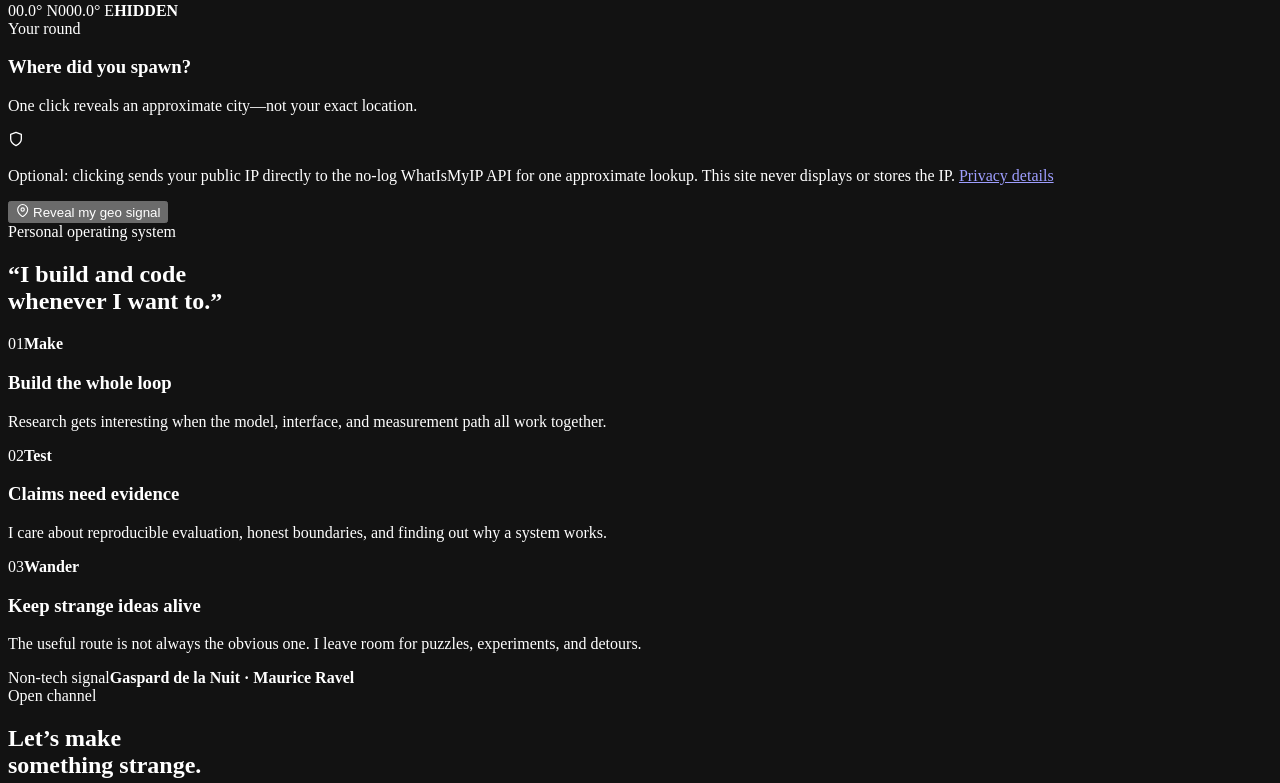
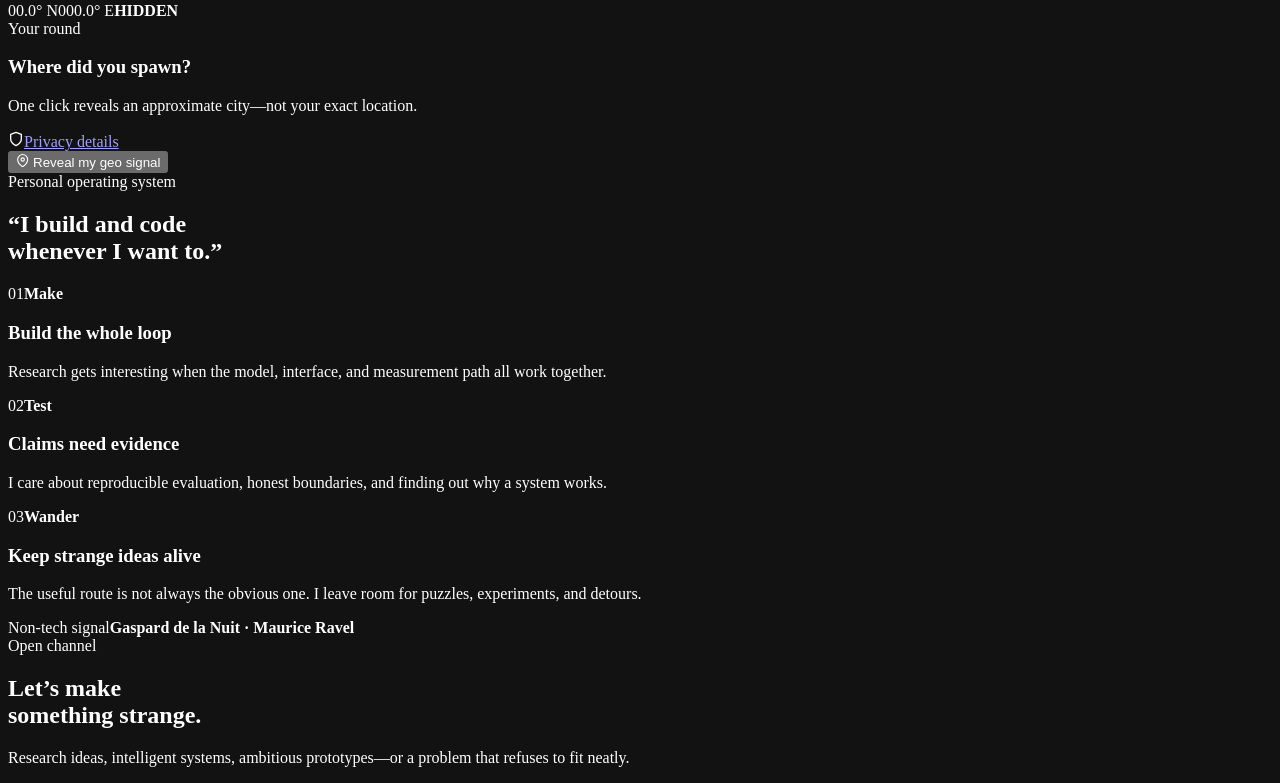
Before and after one commit to Anormalm/anormalm.github.io, a React (Vite) app: page / in a window 1280 px wide. Shown: the part 1261-2044 px from the top of the page. Built offline with nearby package versions, Linux system fonts and the light colour scheme.

Commit message:
Simplify GeoGuessr privacy note

```diff
--- a/src/components/GeoSignal.jsx
+++ b/src/components/GeoSignal.jsx
@@ -176,10 +176,7 @@ const GeoSignal = () => {
 
             <div className="geo-privacy-note">
               <FiShield aria-hidden="true" />
-              <p>
-                Optional: clicking sends your public IP directly to the no-log WhatIsMyIP API for one approximate lookup.
-                This site never displays or stores the IP. <Link to="/privacy">Privacy details</Link>
-              </p>
+              <Link to="/privacy">Privacy details</Link>
             </div>
 
             {phase === 'revealed' ? (
--- a/src/index.css
+++ b/src/index.css
@@ -1544,8 +1544,9 @@
 .geo-result-meta span { padding: 0.55rem 0.7rem; border: 1px solid rgba(255, 255, 255, 0.12); border-radius: 999px; font-family: var(--font-mono); font-size: 7px; letter-spacing: 0.11em; text-transform: uppercase; color: #8fa2bd; }
 
 .geo-privacy-note {
-  display: grid;
-  grid-template-columns: auto 1fr;
+  display: inline-flex;
+  width: fit-content;
+  align-items: center;
   gap: 0.75rem;
   margin-bottom: 1rem;
   padding: 0.9rem;
@@ -1555,9 +1556,8 @@
   background: rgba(5, 11, 19, 0.46);
 }
 
-.geo-privacy-note svg { margin-top: 0.12rem; color: #23d39b; }
-.geo-privacy-note p { font-size: 0.68rem; line-height: 1.55; }
-.geo-privacy-note a { color: #76b6ff; text-decoration: underline; text-underline-offset: 3px; }
+.geo-privacy-note svg { color: #23d39b; }
+.geo-privacy-note a { font-family: var(--font-mono); font-size: 8px; letter-spacing: 0.12em; text-transform: uppercase; color: #76b6ff; }
 
 .geo-reveal-button,
 .geo-clear-button {
```
